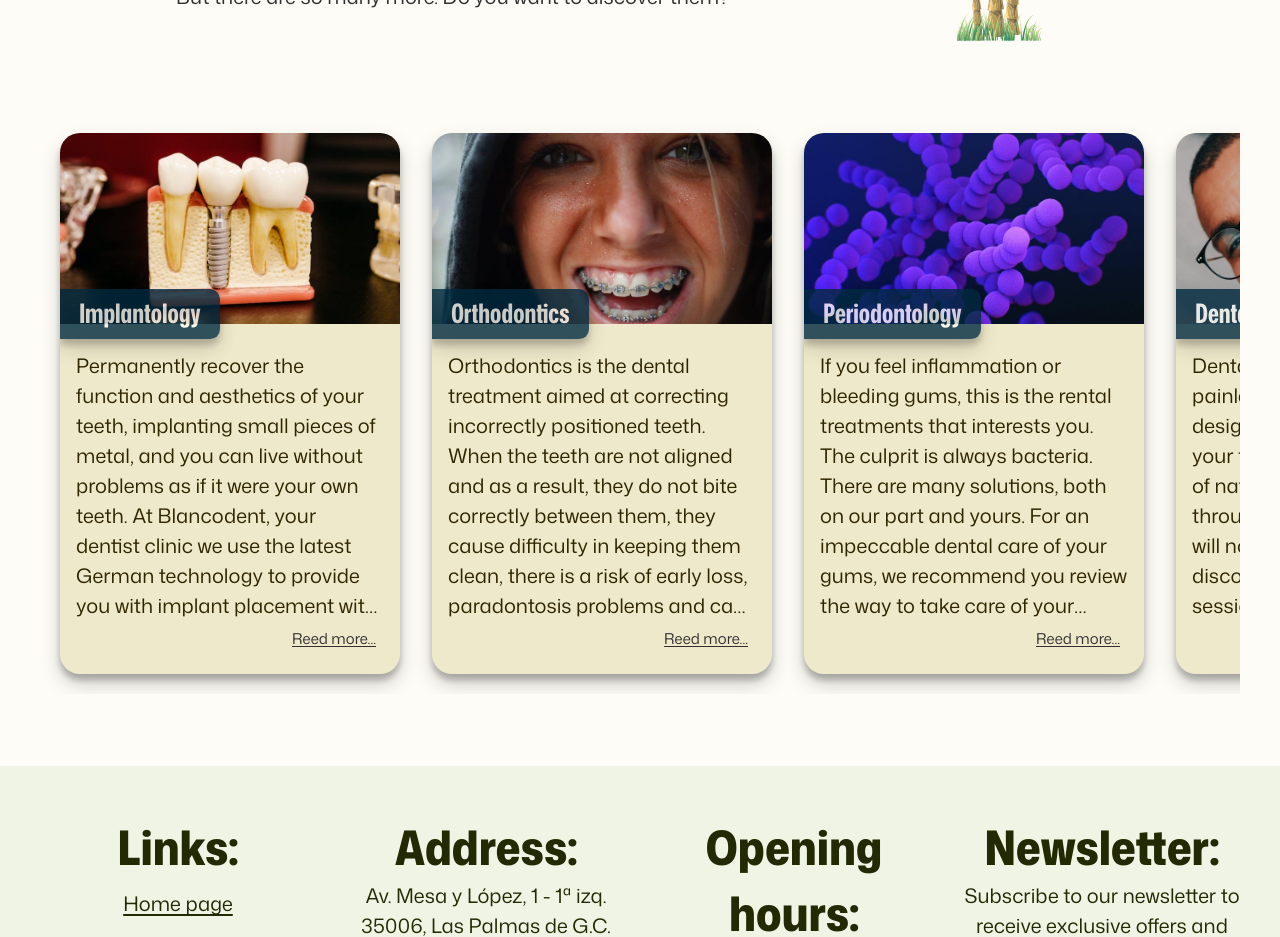
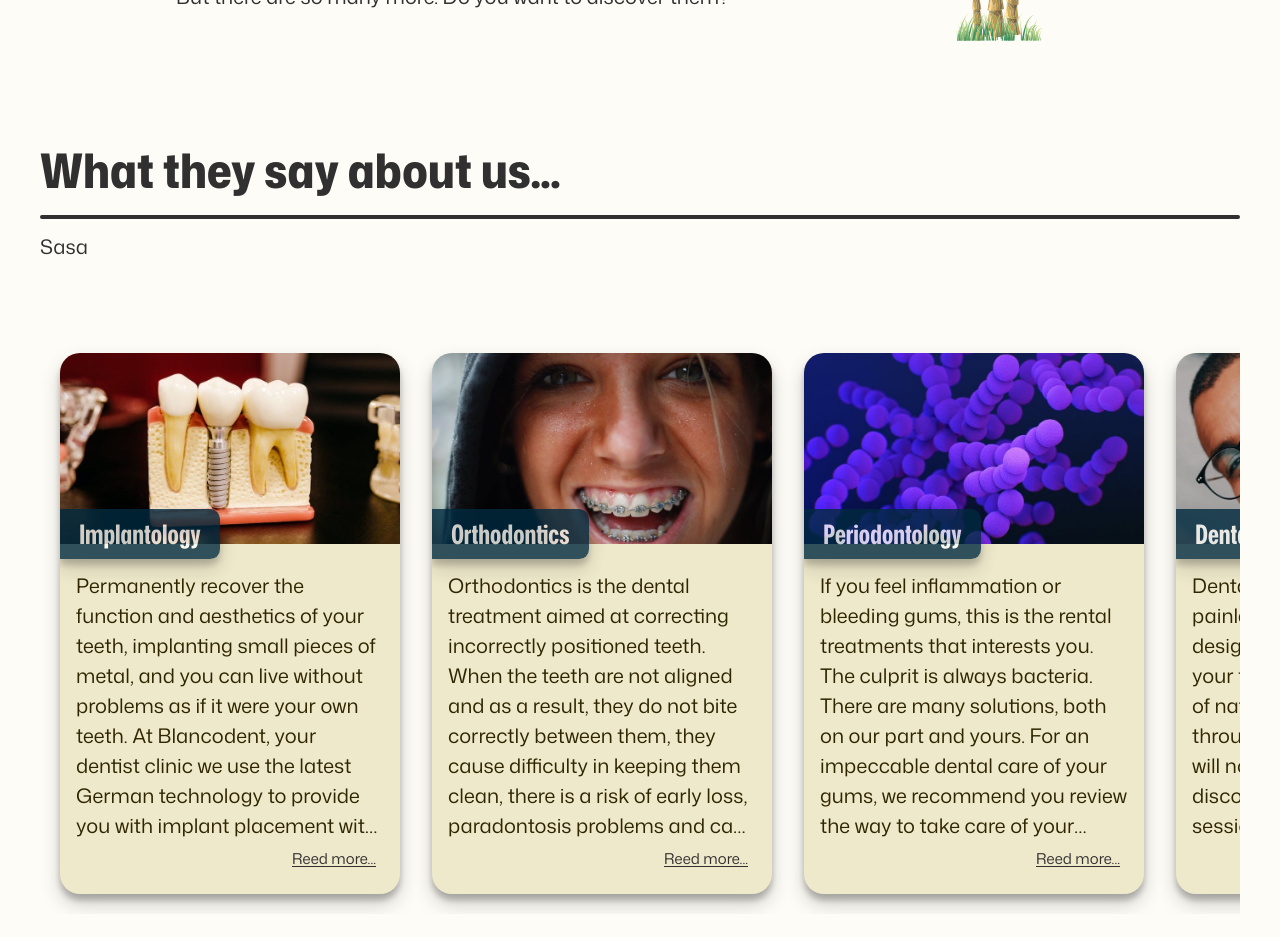
Before and after one commit to drkedrkedjon/blancodent-2025, a Next.js app: page /en in a window 1280 px wide. Shown: the part 3820-4757 px from the top of the page. Built offline with nearby package versions, Linux system fonts and the light colour scheme.

Commit message:
Start working on Opinions component

```diff
--- a/messages/en.json
+++ b/messages/en.json
@@ -345,6 +345,9 @@
         "title": "Staff",
         "content": "Dentists with Spanish and German qualifications. Auxiliary staff prepared, friendly and attentive to the patient. Family treatment."
       }
+    },
+    "opinions": {
+      "title": "What they say about us..."
     }
   },
   "NotFoundPage": {
--- a/messages/es.json
+++ b/messages/es.json
@@ -343,6 +343,9 @@
         "title": "Personal",
         "content": "Odontólogos con titulaciones Españolas y Alemanas. Personal auxiliar preparado, amable y atento al paciente. Trato familiar."
       }
+    },
+    "opinions": {
+      "title": "Lo que dicen de nosotros..."
     }
   },
   "NotFoundPage": {
--- a/src/app/[locale]/page.tsx
+++ b/src/app/[locale]/page.tsx
@@ -5,6 +5,7 @@ import firstAdBloqueImage from "@/assets/images/palm-trees.svg";
 import AdBloque from "@/components/AdBloque/AdBloque";
 import Hero from "@/components/HomePage/Hero/Hero/Hero";
 import Offers from "@/components/HomePage/Offers/Offers";
+import Opinions from "@/components/HomePage/Opinions/Opinions";
 import WhyBlancodent from "@/components/HomePage/WhyBlancodent/WhyBlancodent";
 import WhyBlancodentCard from "@/components/HomePage/WhyBlancodent/WhyBlancodentCard";
 import Slider from "@/components/Slider/Slider/Slider";
@@ -84,6 +85,7 @@ export default async function HomePage({
         imageAlt={t("adBloques.second.imageAlt")}
         direction="left"
       />
+      <Opinions />
       <Slider>
         {sliderServices.map((card, index) => (
           <SliderCard
--- /dev/null
+++ b/src/components/HomePage/Opinions/Opinions.tsx
@@ -0,0 +1,16 @@
+import { getTranslations } from "next-intl/server";
+import styles from "./opinions.module.css";
+
+export default async function Opinions() {
+  const t = await getTranslations("HomePage.opinions");
+
+  return (
+    <section className={`${styles.container}`}>
+      <div>
+        <h2>{t("title")}</h2>
+        <div className={styles.decorativeLine} />
+      </div>
+      <div className={styles.cardContainer}>Sasa</div>
+    </section>
+  );
+}
--- /dev/null
+++ b/src/components/HomePage/Opinions/index.js
@@ -0,0 +1,2 @@
+export * from "./Opinions";
+export { default } from "./Opinions";
--- /dev/null
+++ b/src/components/HomePage/Opinions/opinions.module.css
@@ -0,0 +1,11 @@
+.container {
+  margin-block: var(--space-900);
+}
+
+
+.decorativeLine {
+  height: var(--space-100);
+  background-color: var(--base-black-20);
+  margin-block: var(--space-300);
+  border-radius: var(--b-radius-100);
+}
```
